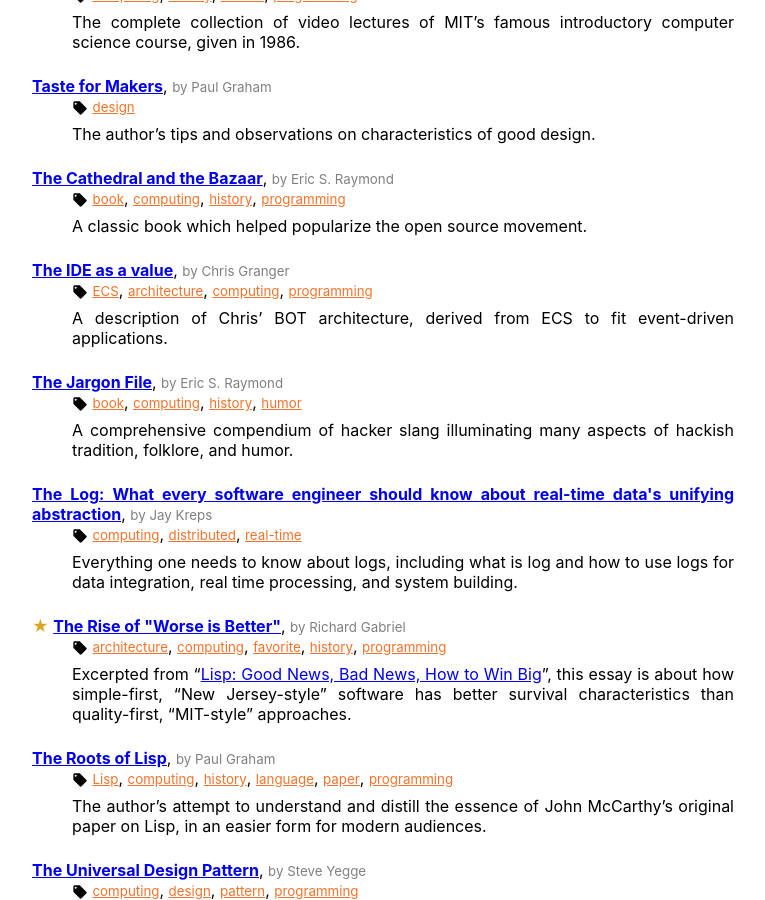
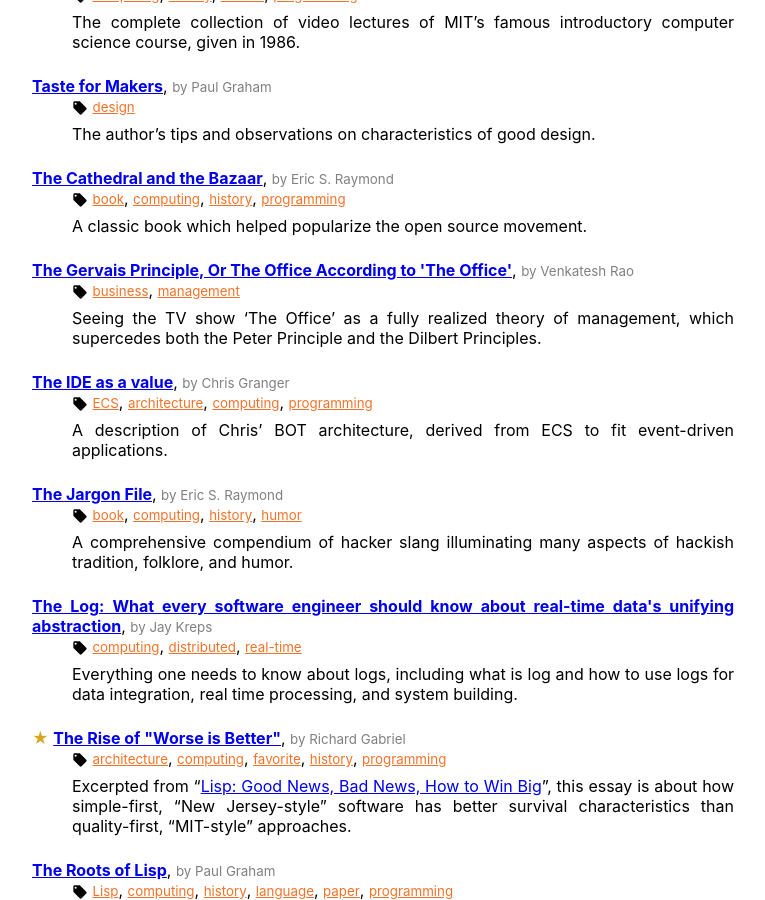
Before and after one commit to hanjos/hanjos.github.io, a Jekyll site: the page built from bookmarks.md, in a window 1280 px wide and 900 px high, scrolled down 6965 px. Shown: the whole window, without its empty margins (324-1089 px from the left). Built offline with Jekyll 4.4.1, drawn with Linux system fonts in a browser that asks for light colours.

Commit message:
Mais atalhos

```diff
--- a/_data/bookmarks.yml
+++ b/_data/bookmarks.yml
@@ -370,3 +370,8 @@
   authors: Edsger W. Dijkstra
   description: 'A memo where the author advocates for continuing to use Haskell for the introductory programming course in the university, and notes that "we are all shaped by the tools we train ourselves to use, and in this respect programming languages have a devious influence: they shape our thinking habits."'
   tags: ['computing', 'programming', 'science']
+- url: https://www.ribbonfarm.com/2009/10/07/the-gervais-principle-or-the-office-according-to-the-office/
+  title: "The Gervais Principle, Or The Office According to 'The Office'"
+  authors: Venkatesh Rao
+  description: "Seeing the TV show 'The Office' as a fully realized theory of management, which supercedes both the Peter Principle and the Dilbert Principles."
+  tags: ['business', 'management']
```
